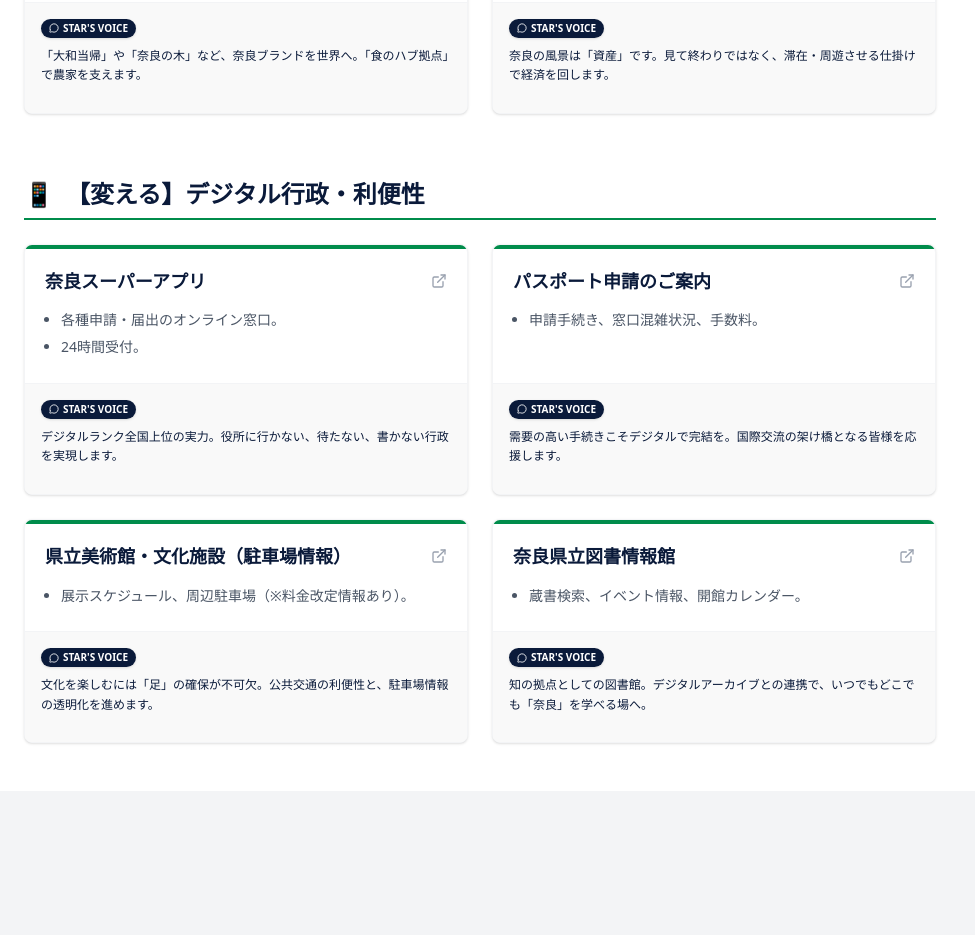
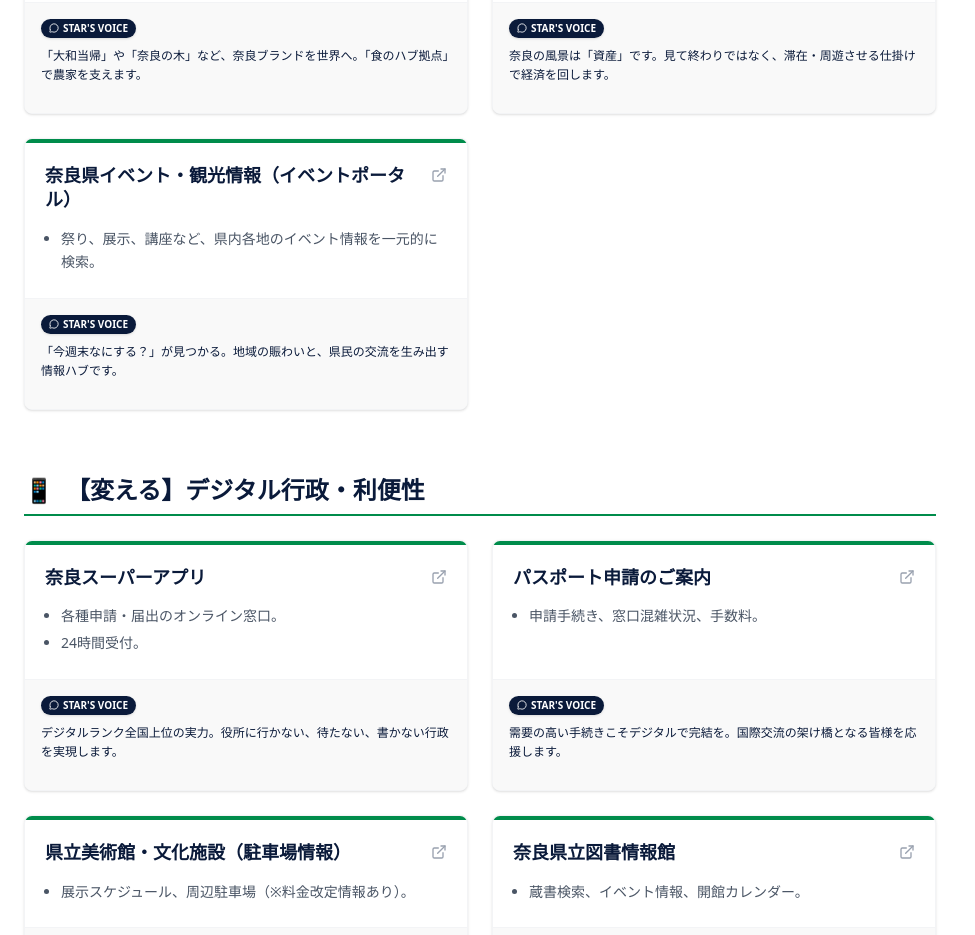
Before and after one commit to tkaminobiz-art/daichihoshikawa-git, a Next.js app: page /support in a window 1280 px wide. Shown: the part 4140-5075 px from the top of the page, without its empty margins (0-975 px from the left). Before the commit the page ends 4931 px from the top, so only its background shows below. Built offline with nearby package versions, Linux system fonts and the light colour scheme.

Commit message:
Update Support Portal: Add Nara Event Portal link

```diff
--- a/data/supportData.ts
+++ b/data/supportData.ts
@@ -201,6 +201,13 @@
                 comment: "奈良の風景は「資産」です。見て終わりではなく、滞在・周遊させる仕掛けで経済を回します。",
                 tags: ['business', 'student']
             },
+            {
+                title: "奈良県イベント・観光情報（イベントポータル）",
+                url: "https://event.nsa.pref.nara.jp/",
+                description: "祭り、展示、講座など、県内各地のイベント情報を一元的に検索。",
+                comment: "「今週末なにする？」が見つかる。地域の賑わいと、県民の交流を生み出す情報ハブです。",
+                tags: ['student', 'parent', 'senior']
+            },
         ],
     },
     {
```
